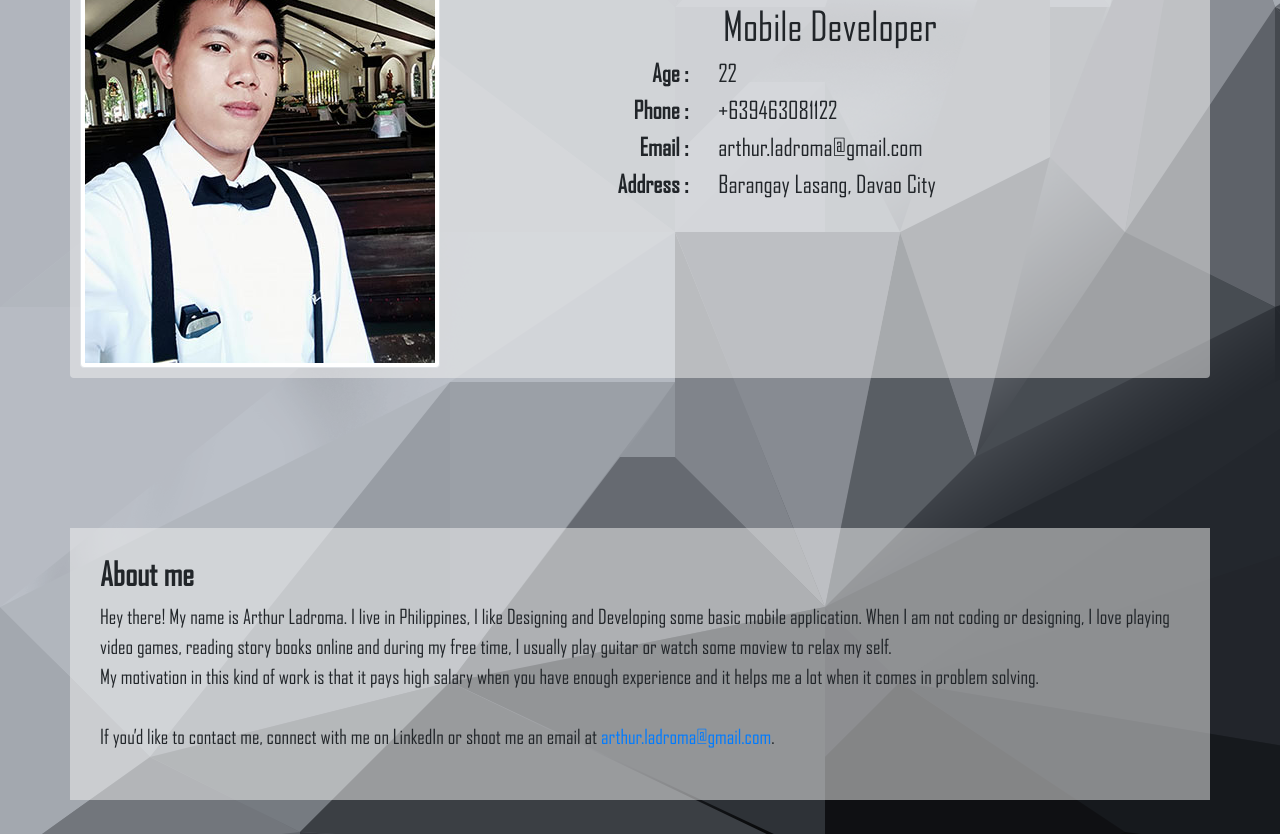
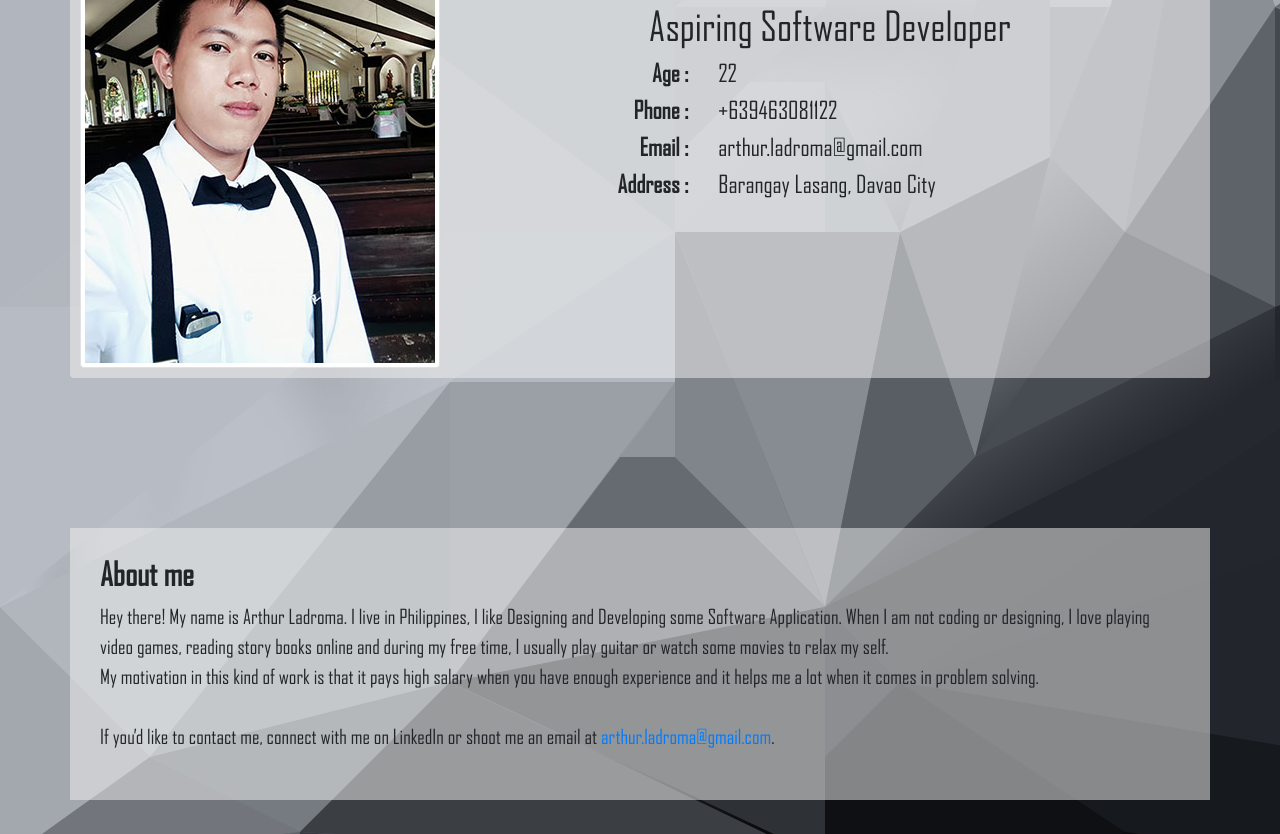
Before and after one commit to GogoyKo/gogoyko, a website with bundled scripts: page index.html in a window 1280 px wide. Shown: the part 218-1052 px from the top of the page. Built offline with nearby package versions, Linux system fonts and the light colour scheme.

Commit message:
Update index.html

```diff
--- a/index.html
+++ b/index.html
@@ -72,7 +72,7 @@
       <div class="col">
         <dl class="row">
           <h1 class="display-1 text-center" style="font-weight: bold;">Arthur L. Ladroma</h1>
-          <h5 class="display-6 text-center">Mobile Developer</h5>
+          <h5 class="display-6 text-center">Aspiring Software Developer</h5>
 
           <dt class="h4 col-4 text-right " style="font-weight: bold;">Age :</dt>
           <dd class="h4 col-8 text-left">22</dd>
@@ -99,10 +99,10 @@
       <div class="row">
         <div class="col-sm mx-auto">
           <h2 style="font-weight: bold;">About me</h2>
-          <p class="lead">Hey there! My name is Arthur Ladroma. I live in Philippines, I like Designing and Developing some basic mobile application.
+          <p class="lead">Hey there! My name is Arthur Ladroma. I live in Philippines, I like Designing and Developing some Software Application.
 
 
-            When I am not coding or designing, I love playing video games, reading story books online and during my free time, I usually play guitar or watch some moview to relax my self. <br> My motivation in this kind of work is that it pays high salary when you have enough experience and it helps me a lot when it comes in problem solving.
+            When I am not coding or designing, I love playing video games, reading story books online and during my free time, I usually play guitar or watch some movies to relax my self. <br> My motivation in this kind of work is that it pays high salary when you have enough experience and it helps me a lot when it comes in problem solving.
 
             </br>
            <br> If you’d like to contact me, connect with me on LinkedIn or shoot me an email at <a href="#arthur.ladroma@gmail.com">arthur.ladroma@gmail.com</a>.</p>
```
